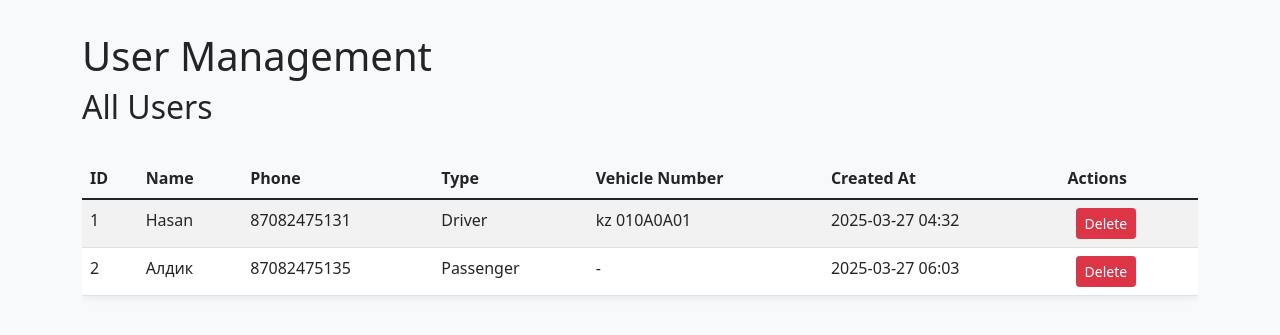
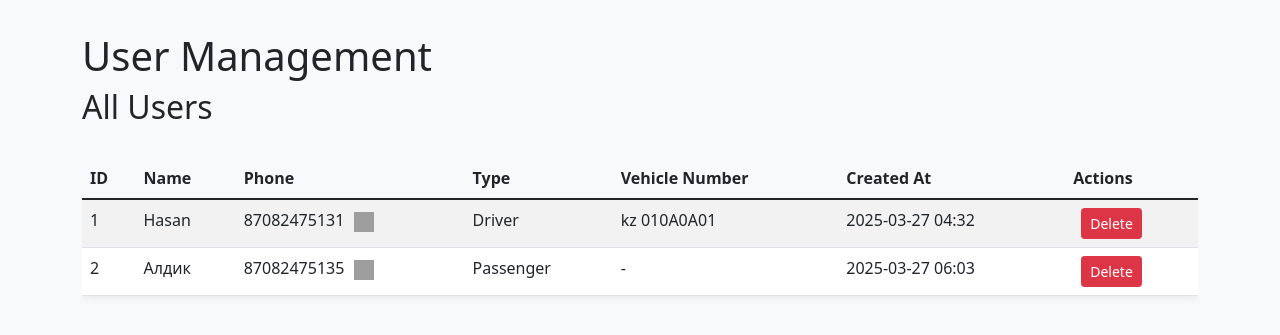
Before and after one commit to RahaHasa/H2-Hsn, a Flask app: page / in a window 1280 px wide. Shown: the part 56-391 px from the top of the page. Run offline with Flask 2, Linux system fonts and the light colour scheme; data comes from the database, SQL or seed files in the repository; grey boxes are pictures that could not be loaded.

Commit message:
Added WhatsApp icon and chat link

```diff
--- a/static/style.css
+++ b/static/style.css
@@ -27,3 +27,18 @@ body {
 .alert {
     margin-bottom: 1rem;
 }
+
+.whatsapp-icon {
+    width: 20px;
+    height: 20px;
+    vertical-align: middle;
+    margin-left: 5px;
+}
+
+.whatsapp-link {
+    text-decoration: none;
+}
+
+.whatsapp-link:hover {
+    opacity: 0.8;
+}
--- a/templates/index.html
+++ b/templates/index.html
@@ -27,7 +27,16 @@
             <tr>
                 <td>{{ user.id }}</td>
                 <td>{{ user.name }}</td>
-                <td>{{ user.phone }}</td>
+                <td>
+                    {{ user.phone }}
+                    <a href="https://wa.me/{{ user.phone.replace(' ', '').replace('-', '').replace('+', '') }}"
+                       target="_blank"
+                       class="whatsapp-link">
+                        <img src="https://upload.wikimedia.org/wikipedia/commons/thumb/6/6b/WhatsApp.svg/479px-WhatsApp.svg.png"
+                             alt="WhatsApp"
+                             class="whatsapp-icon">
+                    </a>
+                </td>
                 <td>{{ user.user_type.title() }}</td>
                 <td>{{ user.vehicle_number or '-' }}</td>
                 <td>{{ user.created_at.strftime('%Y-%m-%d %H:%M') }}</td>
```
